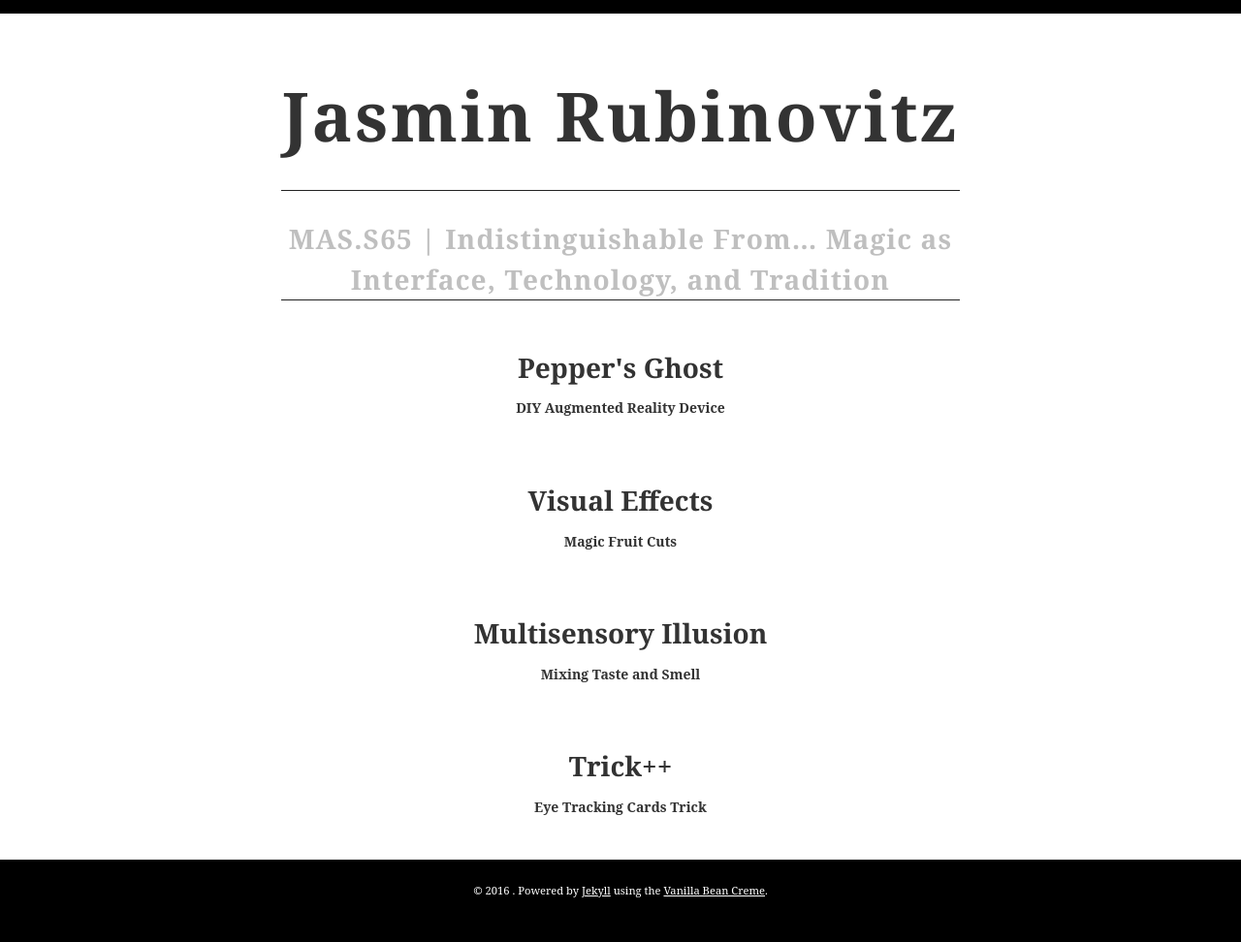
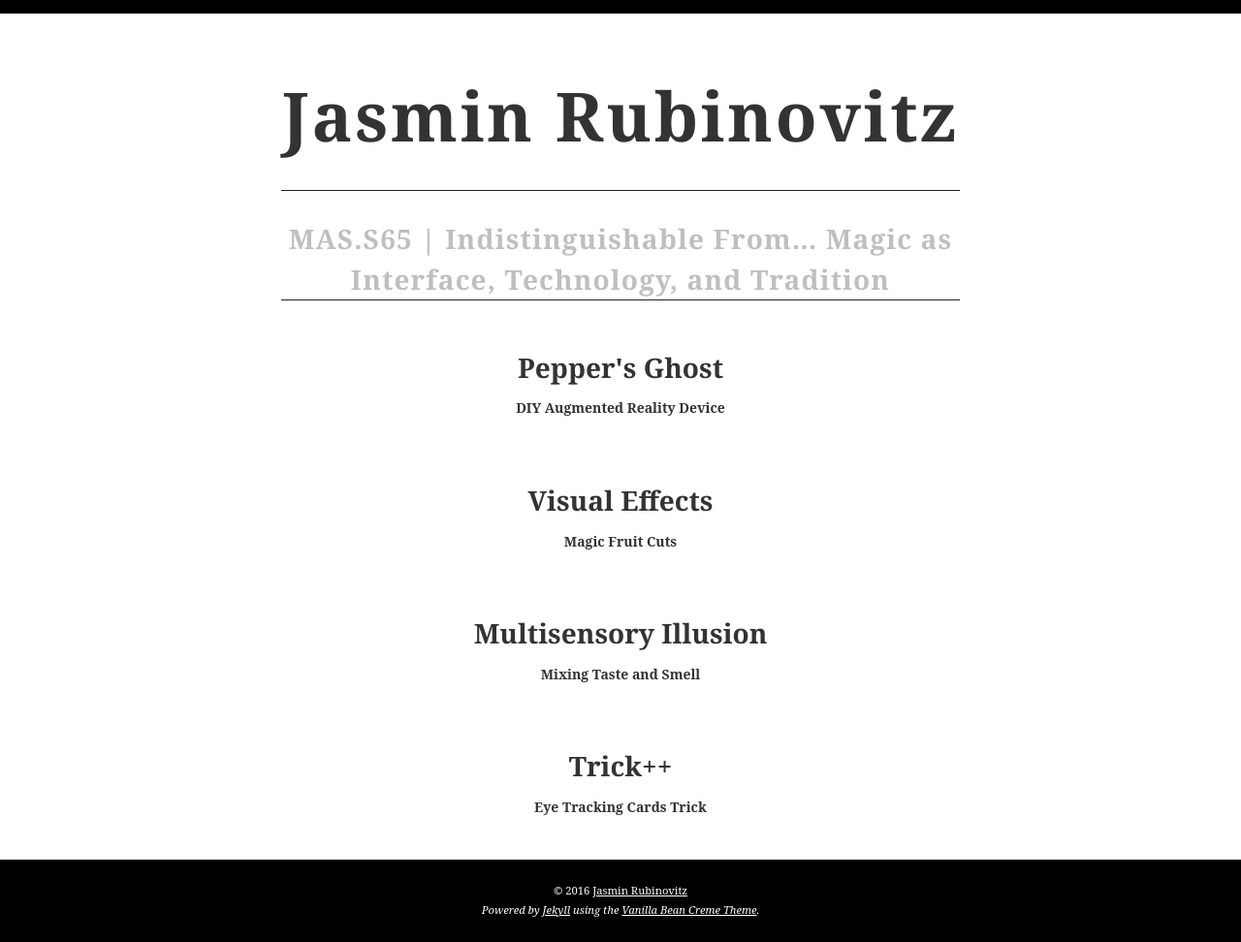
Before and after one commit to jasrub/indistinguishableFrom-MAS.s65, a Jekyll site: the page built from index.html, in a window 1280 px wide. Shown: the whole page at 97% size. Built offline with Jekyll 4.4.1, drawn with Linux system fonts in a browser that asks for light colours; some web fonts are replaced.

Commit message:
add copyright

```diff
--- a/_layouts/default.html
+++ b/_layouts/default.html
@@ -26,7 +26,8 @@
 
 	<footer>
 		<div class="container">
-			<span>&copy; {{ site.time | date: '%Y' }} <a href="http://jasrub.github.io">{{ site.owner.name }}</a>. Powered by <a href="http://jekyllrb.com" rel="nofollow">Jekyll</a> using the <a href="http://richbray.me/frap/" rel="nofollow">Vanilla Bean Creme</a>.</span>
+			<span>&copy; {{ site.time | date: '%Y' }} <a href="http://jasrub.github.io">Jasmin Rubinovitz</a></span>
+			<div> <i>Powered by <a href="http://jekyllrb.com" rel="nofollow">Jekyll</a> using the <a href="http://richbray.me/frap/" rel="nofollow">Vanilla Bean Creme Theme</a>.</i></div>
 		</div>
 	</footer>
 
```
